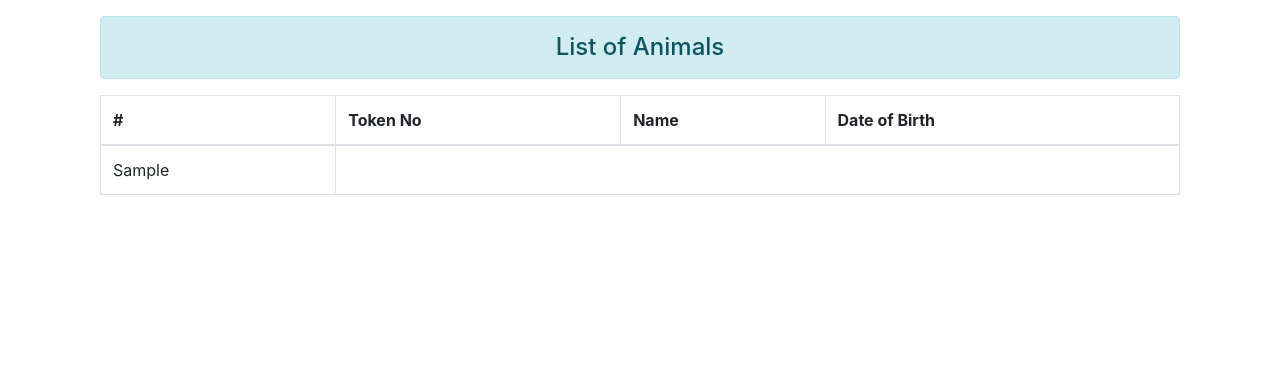
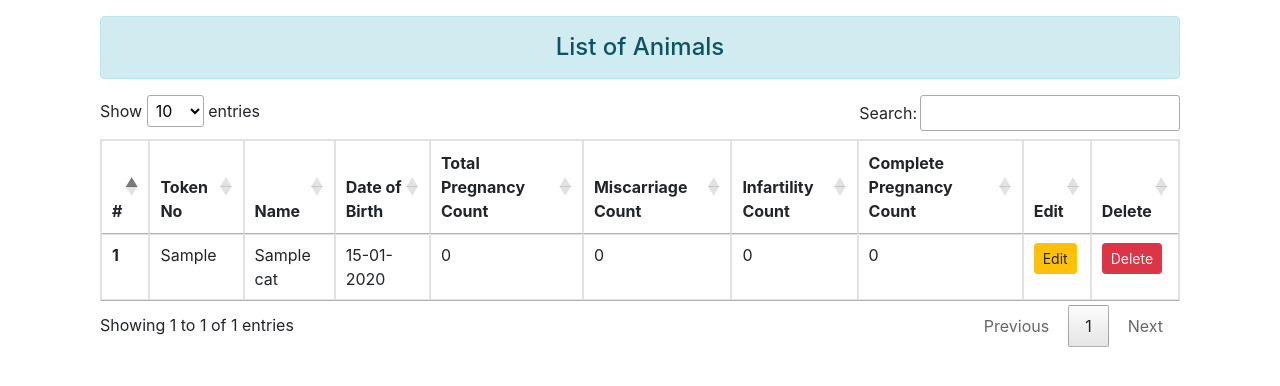
Before and after one commit to junaidanwar080/livestock, a Django app: template livestockapp/templates/pregnancy_details/list_of_animals.html in a window 1280 px wide. Shown: the part 56-442 px from the top of the page. Run offline with Django 3.2, Linux system fonts and the light colour scheme; the template is opened without the code that fills it: most values are stand-ins (such as "Sample title", 1, 10 or a date in 2020); some libraries are stand-ins or nearby versions.

Commit message:
working on list of animals~

```diff
--- a/livestockapp/templates/pregnancy_details/list_of_animals.html
+++ b/livestockapp/templates/pregnancy_details/list_of_animals.html
@@ -3,27 +3,81 @@
 
 <div class="container my-3">
   <h4 class="text-center alert alert-info py-3">List of Animals</h4>
-  <table class="table table-bordered" id="animalDetail">
+  {% if category_counts %}
+  <table class="table table-bordered" id="animalCategory">
     <thead>
       <tr>
         <th scope="col">#</th>
         <th scope="col">Token No</th>
         <th scope="col">Name</th>
         <th scope="col">Date of Birth</th>
-       <!-- <th scope="col">Total Pregnancy Count</th>
+        <th scope="col">Total Pregnancy Count</th>
         <th scope="col">Miscarriage Count</th>
         <th scope="col">Infartility Count</th>
         <th scope="col">Complete Pregnancy Count</th>
         <th scope="col">Edit</th>
-        <th scope="col">Delete</th>-->
+        <th scope="col">Delete</th>
 
       </tr>
     </thead>
-    <tbody>
-{% for y in joinTables %}
-<tr>
-    <td>{{y.1}}</td>
-</tr>
-{% endfor %}
+
+
+        {% comment %} Run a loop here and iterate all the category_counts {% endcomment %}
+
+     {% for cat in category_counts  %}
+     <tr>
+       <th scope="row">{{forloop.counter}}</th>
+       <td>{{cat.token_no}}</td>
+       <td>{{cat.name}}</td>
+       <td>{{cat.date_of_birth|date:"d-m-Y" }}</td>
+       {% if  cat.is_pregnant == 1 %}
+       <td>{{ cat.count }}</td>
+       {% else %}
+       <td>0</td>
+       {% endif %}
+
+       {% if  cat.is_miscarriage == 1 %}
+       <td>{{ cat.count }}</td>
+       {% else %}
+       <td>0</td>
+       {% endif %}
+
+       {% if  cat.infartility == 1 %}
+       <td>{{ cat.count }}</td>
+       {% else %}
+       <td>0</td>
+       {% endif %}
+       {% if  cat.is_pregnancy_confirmed == 1 %}
+       <td>{{ cat.count }}</td>
+       {% else %}
+       <td>0</td>
+       {% endif %}
+       <td><a href="/edit/{{cat.category_id}}" class="btn btn-sm btn-warning"/>Edit</td>
+       <td><a href="/delete/{{cat.category_id}}" class="btn btn-sm btn-danger"/>Delete</td>
+      </tr>
+      {% endfor %}
+
     </tbody>
-  {% endblock content %}
+  </table>
+{% else %}
+  <h4 class="text-center alert alert-warning">No Record</h4>
+{% endif %}
+</div>
+<script>
+  $(document).ready(function() {
+    // Initialize DataTable
+    $('#animalCategory').DataTable({
+      "paging": true,      // Enable pagination
+      "ordering": true,    // Enable sorting
+      "searching": true,   // Enable search
+      "info": true,        // Show info about entries and pagination
+      "responsive": true,  // Enable responsive behavior
+      "columnDefs": [
+        // Specify column-specific options if needed
+        // Example: {"targets": [0], "searchable": false, "orderable": false}
+        ]
+      });
+    });
+  </script>
+
+{% endblock content %}
--- a/livestockapp/urls.py
+++ b/livestockapp/urls.py
@@ -24,7 +24,7 @@ urlpatterns = [
     path('pregnancy_det_delete/<int:pregnancy_id>/', views.pregnancy_det_delete, name="pregnancy_det_delete"),
     path('pregnancy_det_edit/<int:pregnancy_id>/', views.pregnancy_det_edit, name="pregnancy_det_edit"),
     path('update_pregnancy_detail/<int:pregnancy_id>', views.update_pregnancy_detail, name='update_pregnancy_detail'),
-   # path('list_of_animals', views.table_join)
+    path('list_of_animals', views.list_of_animals),
 # User Profile
     path('register_user_profile/', views.register_user_profile , name='register_user_profile'),
     path('list_user_profile/', views.list_user_profile, name='list_user_profile' ),
```
Also changed, not shown: livestockapp/templates/user_profile/register_user_profile.html (+7 -7 lines), livestockapp/views.py (+31 -0 lines).
